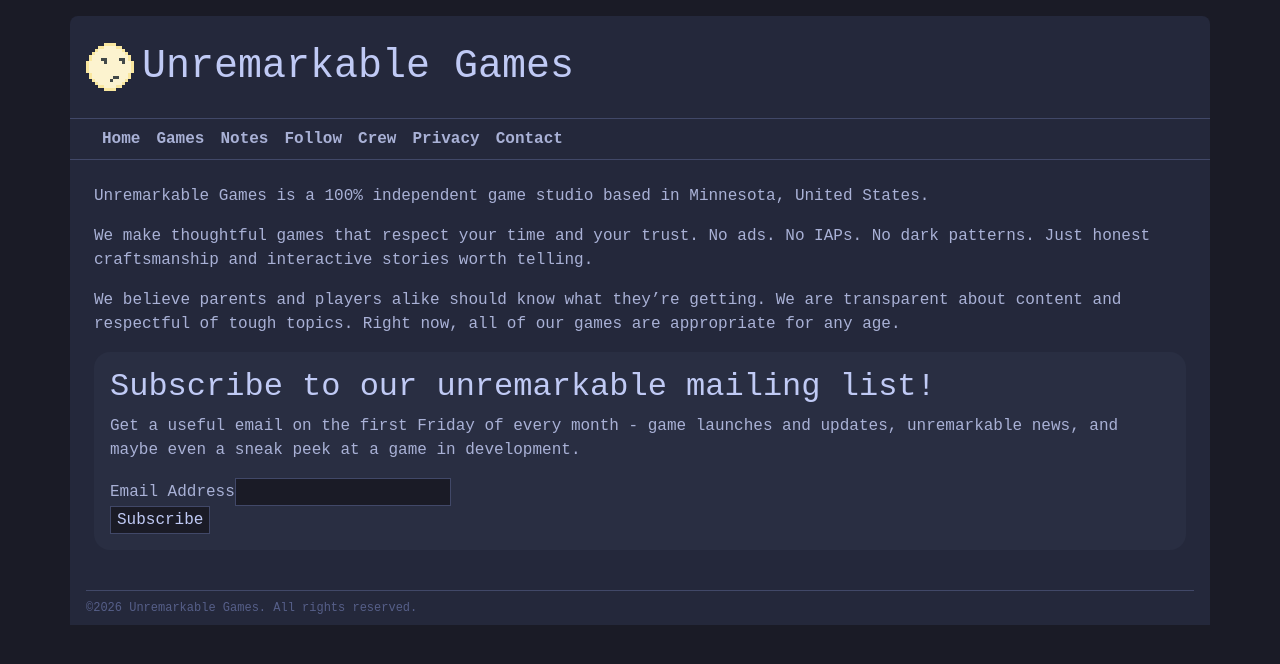
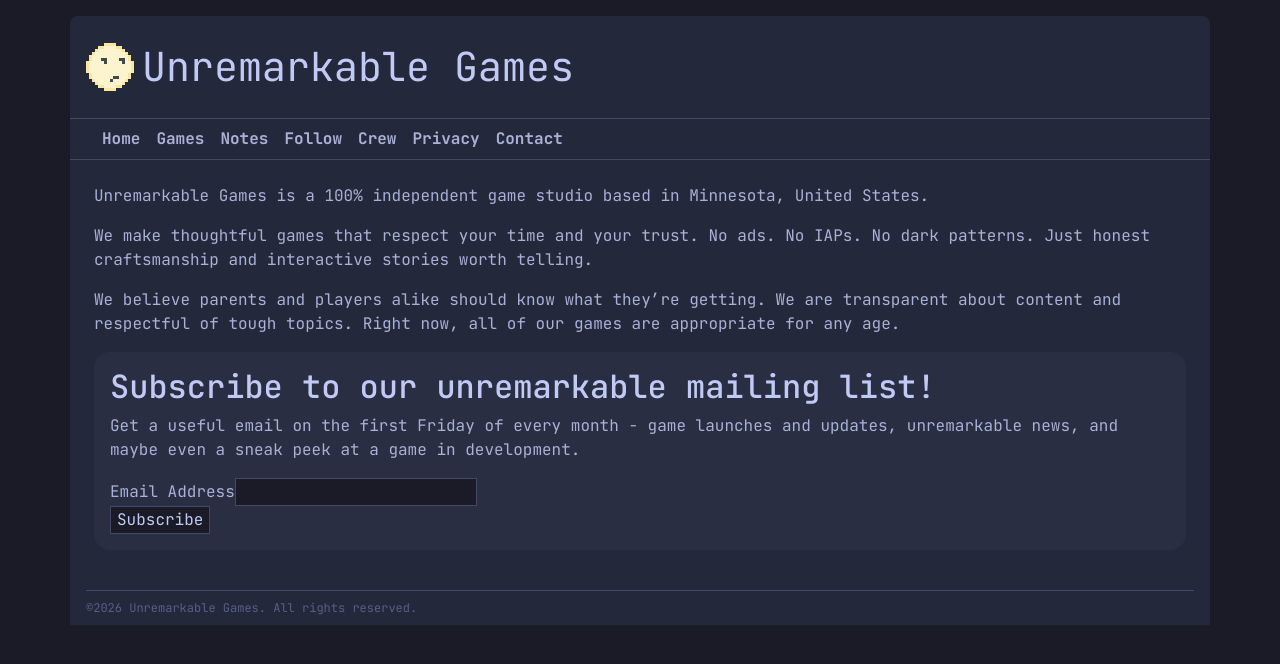
Before and after one commit to unremarkablegames/unremarkablegames.github.io, a Jekyll site: the page built from index.md, in a window 1280 px wide. Shown: the top 664 px of the page. Built offline with Jekyll 4.4.1, drawn with Linux system fonts in a browser that asks for light colours; some web fonts are replaced; comment, search, counter and statistics services are not loaded.

Commit message:
style: switch site font to JetBrains Mono

```diff
--- a/_layouts/default.html
+++ b/_layouts/default.html
@@ -23,7 +23,7 @@
     <meta name="twitter:image" content="{{ site.url }}{{ og_image }}">
     <link rel="preconnect" href="https://fonts.googleapis.com">
     <link rel="preconnect" href="https://fonts.gstatic.com" crossorigin>
-    <link href="https://fonts.googleapis.com/css2?family=Kode+Mono:wght@400..700&display=swap" rel="stylesheet">
+    <link href="https://fonts.googleapis.com/css2?family=JetBrains+Mono:wght@400..700&display=swap" rel="stylesheet">
     <link rel="stylesheet" href="https://cdnjs.cloudflare.com/ajax/libs/font-awesome/6.5.1/css/all.min.css">
     <link href="https://cdn.jsdelivr.net/npm/bootstrap@5.3.3/dist/css/bootstrap.min.css" rel="stylesheet">
     <link rel="stylesheet" href="/assets/css/main.css">
--- a/assets/css/main.css
+++ b/assets/css/main.css
@@ -16,7 +16,7 @@
 
 /* Brand font */
 body {
-    font-family: "Kode Mono", monospace;
+    font-family: "JetBrains Mono", monospace;
     background-color: var(--tn-bg-dark);
     color: var(--tn-fg);
 }
@@ -202,7 +202,7 @@
     background-color: var(--tn-bg-dark) !important;
     border: 1px solid var(--tn-border) !important;
     color: var(--tn-fg) !important;
-    font-family: "Kode Mono", monospace;
+    font-family: "JetBrains Mono", monospace;
 }
 #mc_embed_signup input[type="email"]:focus,
 #mc_embed_signup input[type="text"]:focus {
@@ -214,7 +214,7 @@
     background-color: var(--tn-bg-dark) !important;
     border: 1px solid var(--tn-border) !important;
     color: var(--tn-fg-bright) !important;
-    font-family: "Kode Mono", monospace;
+    font-family: "JetBrains Mono", monospace;
 }
 #mc_embed_signup .button:hover {
     border-color: var(--tn-cyan) !important;
```
Also changed, not shown: _notes/2026-04-30-building-a-multi-agent-review.md (+1 -1 lines).
